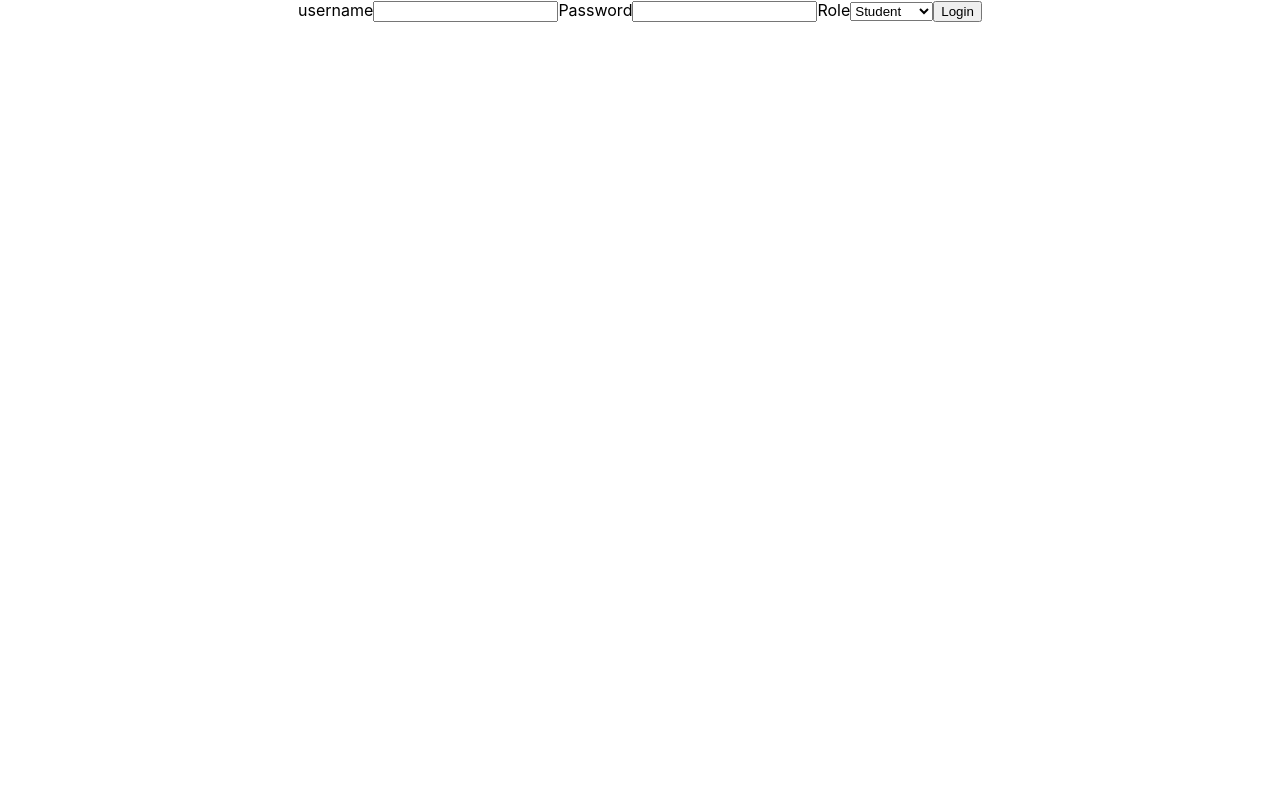
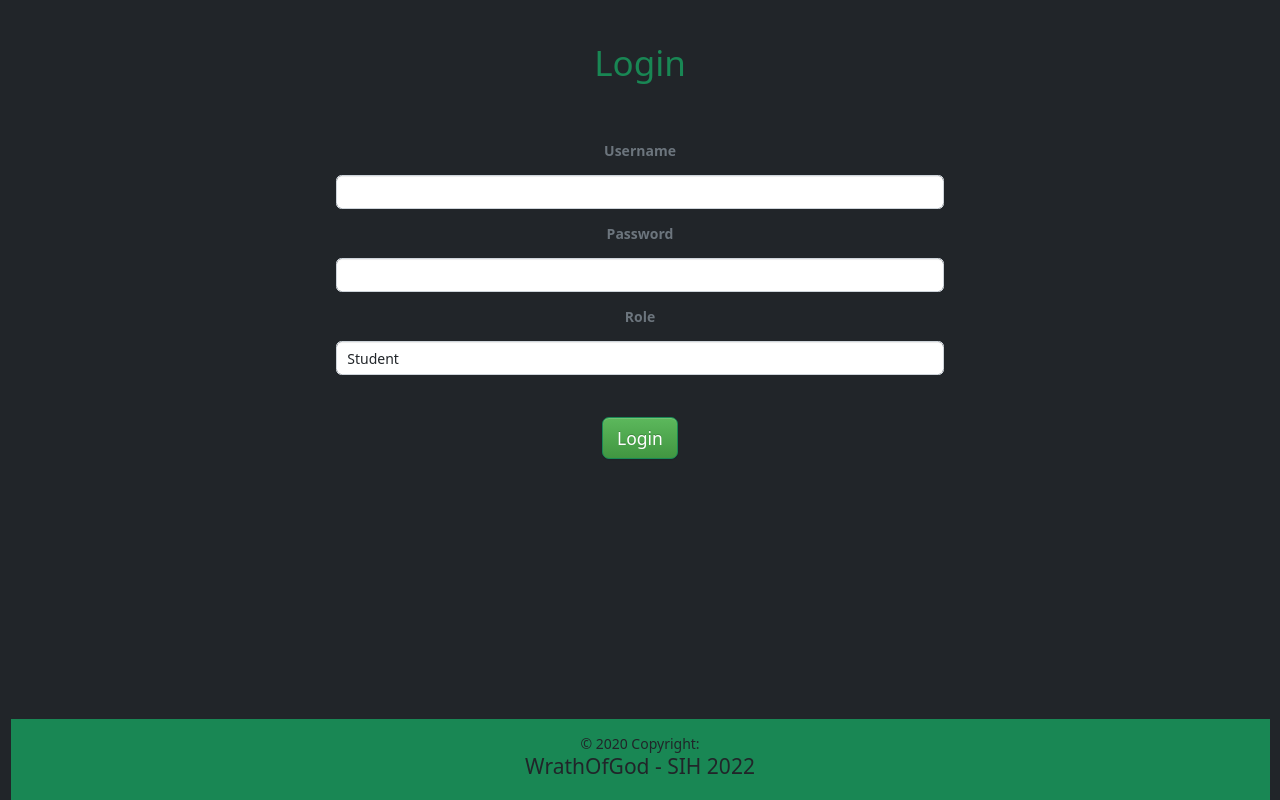
Before and after one commit to SIH-2022-WoG/frontend, a React (Create React App) app: page / in a window 1280 px wide. Built offline with nearby package versions, Linux system fonts and the light colour scheme.

Commit message:
base + login page ui

```diff
--- a/package.json
+++ b/package.json
@@ -6,7 +6,9 @@
     "@testing-library/jest-dom": "^5.16.5",
     "@testing-library/react": "^13.3.0",
     "@testing-library/user-event": "^13.5.0",
+    "bootstrap": "^5.2.0",
     "react": "^18.2.0",
+    "react-bootstrap": "^2.5.0",
     "react-dom": "^18.2.0",
     "react-scripts": "5.0.1",
     "web-vitals": "^2.1.4"
--- a/public/index.html
+++ b/public/index.html
@@ -5,6 +5,18 @@
     <link rel="icon" href="%PUBLIC_URL%/favicon.ico" />
     <meta name="viewport" content="width=device-width, initial-scale=1" />
     <meta name="theme-color" content="#000000" />
+    <link
+      rel="stylesheet"
+      href="https://maxcdn.bootstrapcdn.com/bootstrap/3.3.7/css/bootstrap.min.css"
+      integrity="sha384-BVYiiSIFeK1dGmJRAkycuHAHRg32OmUcww7on3RYdg4Va+PmSTsz/K68vbdEjh4u"
+      crossorigin="anonymous"
+    />
+    <link
+      rel="stylesheet"
+      href="https://maxcdn.bootstrapcdn.com/bootstrap/3.3.7/css/bootstrap-theme.min.css"
+      integrity="sha384-rHyoN1iRsVXV4nD0JutlnGaslCJuC7uwjduW9SVrLvRYooPp2bWYgmgJQIXwl/Sp"
+      crossorigin="anonymous"
+    />
     <meta
       name="description"
       content="Web site created using create-react-app"
--- a/src/App.css
+++ b/src/App.css
@@ -2,37 +2,6 @@
   text-align: center;
 }
 
-.App-logo {
-  height: 40vmin;
-  pointer-events: none;
+html {
+  font-size: 14px;
 }
-
-@media (prefers-reduced-motion: no-preference) {
-  .App-logo {
-    animation: App-logo-spin infinite 20s linear;
-  }
-}
-
-.App-header {
-  background-color: #282c34;
-  min-height: 100vh;
-  display: flex;
-  flex-direction: column;
-  align-items: center;
-  justify-content: center;
-  font-size: calc(10px + 2vmin);
-  color: white;
-}
-
-.App-link {
-  color: #61dafb;
-}
-
-@keyframes App-logo-spin {
-  from {
-    transform: rotate(0deg);
-  }
-  to {
-    transform: rotate(360deg);
-  }
-}
--- a/src/App.js
+++ b/src/App.js
@@ -1,5 +1,6 @@
-import logo from "./logo.svg";
 import "./App.css";
+import "bootstrap/dist/css/bootstrap.min.css";
+import Base from "./components/Base";
 import Login from "./pages/Login";
 
 function App() {
--- /dev/null
+++ b/src/components/Base.js
@@ -0,0 +1,19 @@
+import React from "react";
+
+const Base = ({ children, title = "Base" }) => {
+  return (
+    <div className="d-flex flex-column min-vh-100 container-fluid bg-dark">
+      <h1 className="text-success m-5">{title}</h1>
+
+      {children}
+
+      <footer class="mt-auto bg-success">
+        <div class="footer-copyright text-center py-3">
+          © 2020 Copyright: <h4>WrathOfGod - SIH 2022</h4>
+        </div>
+      </footer>
+    </div>
+  );
+};
+
+export default Base;
--- a/src/index.css
+++ b/src/index.css
@@ -1,13 +1,13 @@
 body {
-  margin: 0;
-  font-family: -apple-system, BlinkMacSystemFont, 'Segoe UI', 'Roboto', 'Oxygen',
-    'Ubuntu', 'Cantarell', 'Fira Sans', 'Droid Sans', 'Helvetica Neue',
+  font-family: -apple-system, BlinkMacSystemFont, "Segoe UI", "Roboto", "Oxygen",
+    "Ubuntu", "Cantarell", "Fira Sans", "Droid Sans", "Helvetica Neue",
     sans-serif;
+  font-size: larger;
   -webkit-font-smoothing: antialiased;
   -moz-osx-font-smoothing: grayscale;
 }
 
 code {
-  font-family: source-code-pro, Menlo, Monaco, Consolas, 'Courier New',
+  font-family: source-code-pro, Menlo, Monaco, Consolas, "Courier New",
     monospace;
 }
--- a/src/pages/Login.js
+++ b/src/pages/Login.js
@@ -5,6 +5,8 @@
 // - student
 
 import React, { useState } from "react";
+import { Button } from "react-bootstrap";
+import Base from "../components/Base";
 
 const Login = () => {
   const [username, setUsername] = useState("");
@@ -18,35 +20,48 @@ const Login = () => {
   };
 
   return (
-    <div>
+    <Base title="Login">
+      <div className="container m-10 p-10 w-50 bg-dark">
         <form onSubmit={handleSubmit}>
-        <label>username</label>
+          <label className="text-secondary m-3">Username</label>
           <input
+            className="form-control"
             type="text"
             required
             value={username}
             onChange={(e) => setUsername(e.target.value)}
           ></input>
 
-        <label>Password</label>
+          <label className="text-secondary m-3">Password</label>
           <input
+            className="form-control"
             type="text"
             required
             value={password}
             onChange={(e) => setPassword(e.target.value)}
           ></input>
 
-        <label>Role</label>
-        <select value={role} onChange={(e) => setRole(e.target.value)}>
+          <label className="text-secondary m-3">Role</label>
+          <select
+            className="form-control"
+            value={role}
+            onChange={(e) => setRole(e.target.value)}
+          >
             <option value="moderator">Moderator</option>
             <option value="college">College</option>
             <option value="professor">Professor</option>
             <option value="student">Student</option>
           </select>
 
-        <button type="submit">Login</button>
+          <Button
+            className="m-5 btn btn-success btn-lg text-white"
+            type="submit"
+          >
+            Login
+          </Button>
         </form>
       </div>
+    </Base>
   );
 };
 
```
Also changed, not shown: 1 other file (tests, documents, lock files or other folders). Lines whose indentation alone changed are shown as unchanged.
